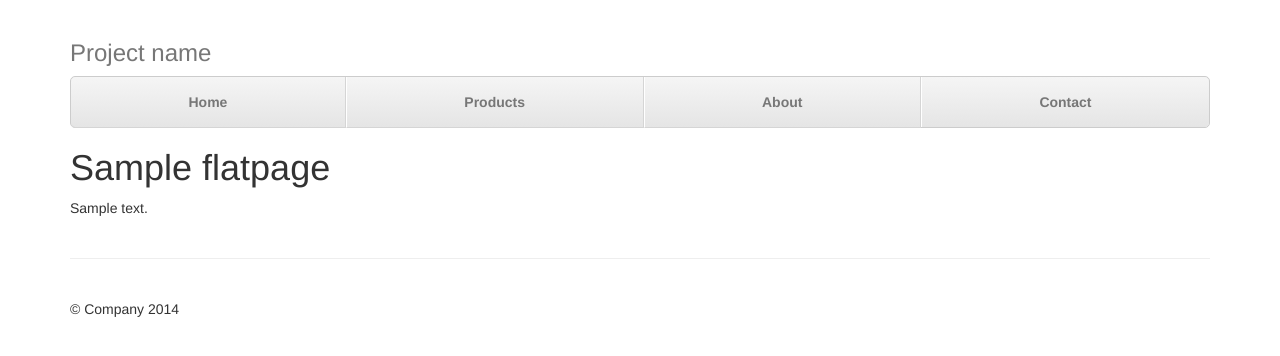
After one commit to Barvin/Shopper, a Django app: template eCommerce/static/templates/flatpages/default.html in a window 1280 px wide. The commit adds this page. Shown: the top 356 px of the page. Run offline with Django 3.2, Linux system fonts and the light colour scheme; the template is opened without the code that fills it: most values are stand-ins (such as "Sample title", 1, 10 or a date in 2020); some libraries are stand-ins or nearby versions.

Commit message:
installed flatpages app

```diff
--- a/contact/views.py
+++ b/contact/views.py
@@ -2,7 +2,7 @@ from datetime import date
 from django.http import HttpResponse, HttpResponseRedirect
 from django.template import RequestContext
 from django.shortcuts import render_to_response
-from .form import ContactForm
+from .forms import ContactForm
 
 
 # Create your views here.
--- a/eCommerce/static/templates/base.html
+++ b/eCommerce/static/templates/base.html
@@ -38,7 +38,7 @@
           <ul class="nav nav-justified">
             <li><a href="/">Home</a></li>
             <li><a href="/products/">Products</a></li>
-            <li><a href="/about/">About</a></li>
+            <li><a href="/pages/about/">About</a></li>
             <li><a href="/contact/">Contact</a></li>
           </ul>
         </nav>
--- /dev/null
+++ b/eCommerce/static/templates/flatpages/default.html
@@ -0,0 +1,6 @@
+{% extends 'base.html' %}
+
+{% block content %}
+<h1>{{flatpage.title}}</h1>
+    {{flatpage.content}}
+{% endblock %}
--- a/eCommerce/urls.py
+++ b/eCommerce/urls.py
@@ -12,6 +12,8 @@ urlpatterns = patterns('',
     (r'^static/(?P<path>.*)$', 'django.views.static.serve', {'document_root': os.path.join(os.path.dirname(__file__), 'static')}),
 
     url(r'^$', 'home.views.homePage'),
+    (r'^pages/', include('django.contrib.flatpages.urls')),
+
     url(r'^products/$', 'products.views.products'),
     url(r'^products/(?P<slug>[-\w]+)/$', 'products.views.product_single'),
     url(r'^contact/$', 'contact.views.contactForm'),
```
Also changed, not shown: contact/forms.py (renamed from contact/form.py).
